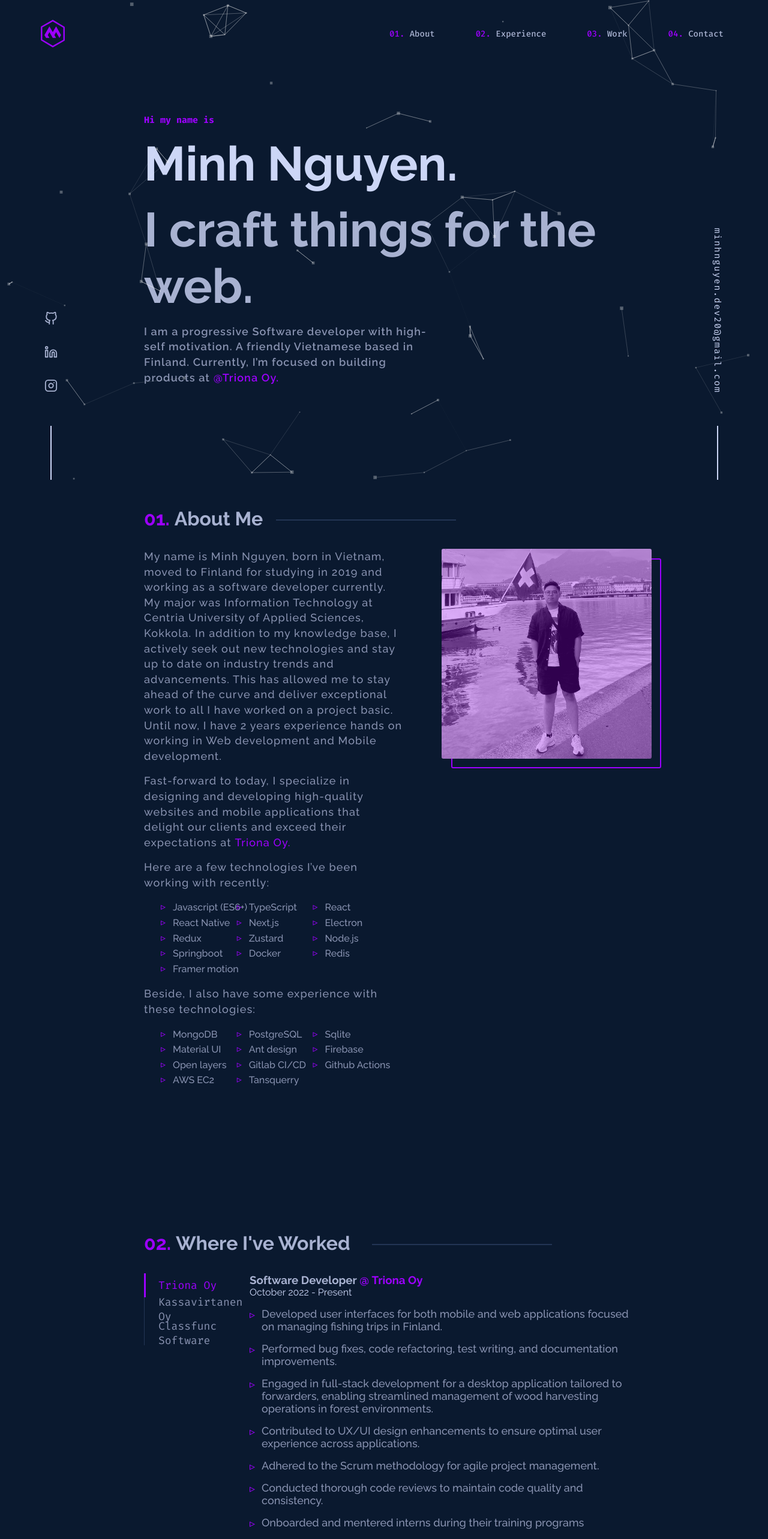
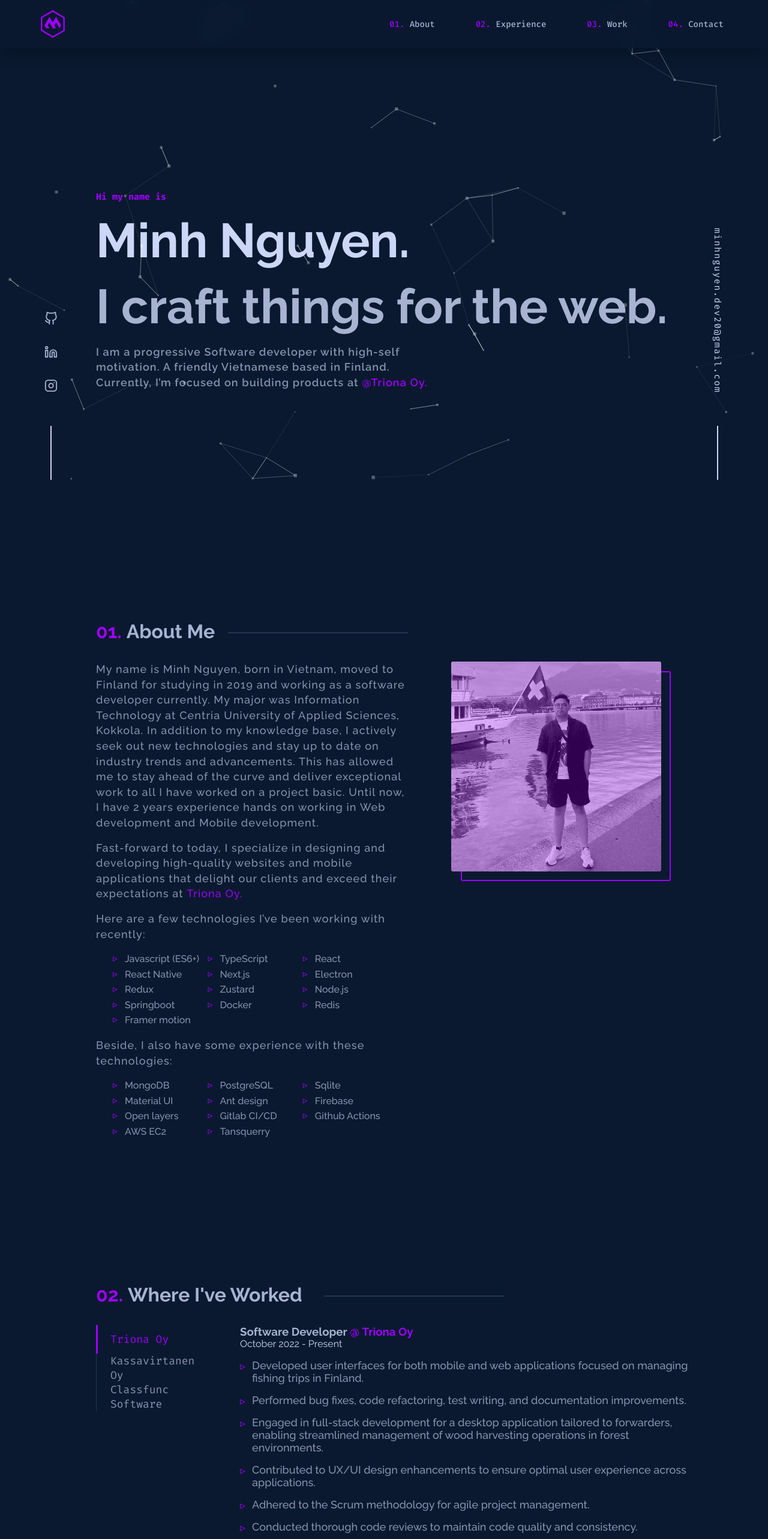
Before and after one commit to fishdev20/portfoilio, a Next.js app: page / in a window 1280 px wide. Shown: the top 2566 px of the page at 60% size. Built offline with nearby package versions, Linux system fonts and the light colour scheme.

Commit message:
fix some style

```diff
--- a/public/constant.json
+++ b/public/constant.json
@@ -54,8 +54,8 @@
         {
             "title":"Deploy a Node app to Docker and EC2 Instance using Github Actions",
             "image": "/images/coming_soon.jpeg",
-            "desc": "Ongoing personal project, use for downloading multiple images from urls, upcoming function: srcaping a website to download all the images of the website.",
-            "skills": ["Nodejs","Typescript","AWS","Docker", "Github Actions"],
+            "desc": "How to deploy a Nodejs app to Docker and AWS EC2 Instance using Github Actions",
+            "skills": ["Nodejs","Typescript","AWS","Docker", "Github Actions", "Linux"],
             "github": "https://github.com/fishdev20/cicd-docker-ec2",
             "link": "https://github.com/fishdev20/cicd-docker-ec2"
         },
--- a/src/pages/index.tsx
+++ b/src/pages/index.tsx
@@ -1,16 +1,15 @@
-import Head from "next/head";
+import CustomParticles from "@/components/CustomParticles";
 import Email from "@/components/Email";
 import Loader from "@/components/Loader";
 import SocialIcons from "@/components/SocialIcons";
-import Footer from "@/sections/Footer";
+import About from "@/sections/About";
+import Contact from "@/sections/Contact";
+import Experience from "@/sections/Experience";
 import Hero from "@/sections/Hero";
 import Navbar from "@/sections/Navbar";
-import React, { useState } from "react";
-import About from "@/sections/About";
-import Contact from "@/sections/Contact";
 import Projects from "@/sections/Projects";
-import Experience from "@/sections/Experience";
-import CustomParticles from "@/components/CustomParticles";
+import Head from "next/head";
+import { useState } from "react";
 
 function Index() {
   const [isLoading, setIsLoading] = useState(true);
@@ -40,7 +39,7 @@ function Index() {
             <Projects />
             <Contact />
           </main>
-          <Footer />
+          {/* <Footer /> */}
         </>
       )}
       <Loader isLoading={isLoading} setIsLoading={handleLoaderLoaded} />
--- a/src/scss/sections/_expereince.scss
+++ b/src/scss/sections/_expereince.scss
@@ -29,7 +29,7 @@
   .container {
     display: grid;
     grid-template-columns: 20% 80%;
-    gap: 1rem;
+    gap: 3rem;
     .exp-slider {
       list-style-type: none;
       position: relative;
@@ -39,7 +39,7 @@
         position: absolute;
         left: -0.5px;
         top: 0;
-        height: 2.5rem;
+        height: 3rem;
         width: 3px;
         transition: 0.3s ease-in-out;
       }
@@ -52,7 +52,7 @@
         background-color: var(--lightest-navy);
       }
       &-item {
-        height: 2.5rem;
+        height: 3rem;
         padding: 0 1.5rem;
         display: flex;
         vertical-align: middle;
@@ -81,6 +81,7 @@
     }
     .exp-details {
       height: 40vh;
+      max-width: 900px;
       font-family: var(--raleway);
       &-position {
         color: var(--lightest-slate);
@@ -124,7 +125,7 @@
       }
     }
   }
-  @media screen and (max-width: 600px) {
+  @media screen and (max-width: 800px) {
     margin: 5rem auto;
     .container {
       grid-template-columns: 1fr;
@@ -134,12 +135,16 @@
       }
       .exp-slider {
         display: flex;
-        overflow-x: scroll;
+        overflow-x: auto;
+        overflow-y: hidden;
         &::before {
           display: none;
         }
         .underline {
           display: none;
+        }
+        &-item-selected {
+          background-color: var(--light-navy);
         }
       }
     }
--- a/src/scss/sections/_hero.scss
+++ b/src/scss/sections/_hero.scss
@@ -5,7 +5,7 @@
   align-items: flex-start;
   gap: 1rem;
   justify-content: center;
-  min-height: 60vh;
+  min-height: 90vh;
   &-title {
     color: var(--theme-color);
     font-size: var(--tsm2);
--- a/src/scss/sections/_main.scss
+++ b/src/scss/sections/_main.scss
@@ -1,5 +1,5 @@
 main {
-  margin: 0 15rem;
+  margin: 0 10rem;
   @media screen and (max-width: 1020px) {
     margin: 0 8rem;
   }
--- a/src/sections/Contact.tsx
+++ b/src/sections/Contact.tsx
@@ -1,8 +1,6 @@
 import Button from "@/components/Button";
-import React from "react";
 import { motion } from "framer-motion";
-import { useLottie } from "lottie-react";
-import hand from '../../public/animation/hand.json'
+import hand from '../../public/animation/hand.json';
 
 function Contact() {
 
@@ -10,8 +8,6 @@ function Contact() {
     animationData: hand,
     loop: true,
   };
-
-  const { View } = useLottie(options, {height: 20, width: 20, marginLeft: 5});
 
   return (
     <motion.div
@@ -34,7 +30,7 @@ function Contact() {
         try my best to get back to you!
       </p>
       <div className="contact-cta">
-        <Button link="mailto:minhnguyen.dev20@gmail.com" text="Say Hello">{View}</Button>
+        <Button link="mailto:minhnguyen.dev20@gmail.com" text="Say Hello"></Button>
       </div>
     </motion.div>
   );
--- a/src/sections/Experience.tsx
+++ b/src/sections/Experience.tsx
@@ -1,14 +1,14 @@
+import { motion } from "framer-motion";
 import Link from "next/link";
-import React, { useEffect, useState } from "react";
-import { motion } from "framer-motion";
+import { useEffect, useState } from "react";
 import constant from '../../public/constant.json';
 function Experience() {
   const [selected, setSelected] = useState(0);
 
   useEffect(() => {
     const transformSelected = () => {
-      const underline = document.querySelector<HTMLElement>(".underline");
-      underline!.style.top = `${selected * 2.5}rem`;
+      const underline = document?.querySelector<HTMLElement>(".underline");
+      underline!.style.top = `${selected * 3}rem`;
     };
     transformSelected();
   }, [selected]);
--- a/src/sections/Footer.tsx
+++ b/src/sections/Footer.tsx
@@ -1,4 +1,3 @@
-import React, { useEffect, useState } from "react";
 
 function Footer() {
 
--- a/src/sections/Navbar.tsx
+++ b/src/sections/Navbar.tsx
@@ -1,10 +1,9 @@
-import Button from "@/components/Button";
 import Logo from "@/components/Logo";
+import { motion } from "framer-motion";
 import Link from "next/link";
+import { useEffect, useState } from "react";
+import { CgClose } from "react-icons/cg";
 import { GiHamburgerMenu } from "react-icons/gi";
-import { CgClose } from "react-icons/cg";
-import React, { useEffect, useState } from "react";
-import { motion } from "framer-motion";
 function Navbar() {
   const [navbarVisible, setNavbarVisible] = useState(false);
   const [responsiveNavVisible, setResponsiveNavVisible] = useState(false);
@@ -19,11 +18,19 @@ function Navbar() {
   ];
 
   useEffect(() => {
-    window.addEventListener("scroll", () => {
-      window.pageYOffset > 100
-        ? setNavbarVisible(true)
-        : setNavbarVisible(false);
-    });
+    let lastScrollTop = 0;
+    window.addEventListener("scroll", function() {
+        let scrollTop = window.pageYOffset || document.documentElement.scrollTop;
+        if (scrollTop > lastScrollTop){
+            setNavbarVisible(false);
+            console.log("Scrolling down");
+        } else {
+            setNavbarVisible(true)
+            console.log("Scrolling up");
+        }
+
+        lastScrollTop = scrollTop <= 0 ? 0 : scrollTop;
+    }, false);
   }, []);
 
   useEffect(() => {
```
